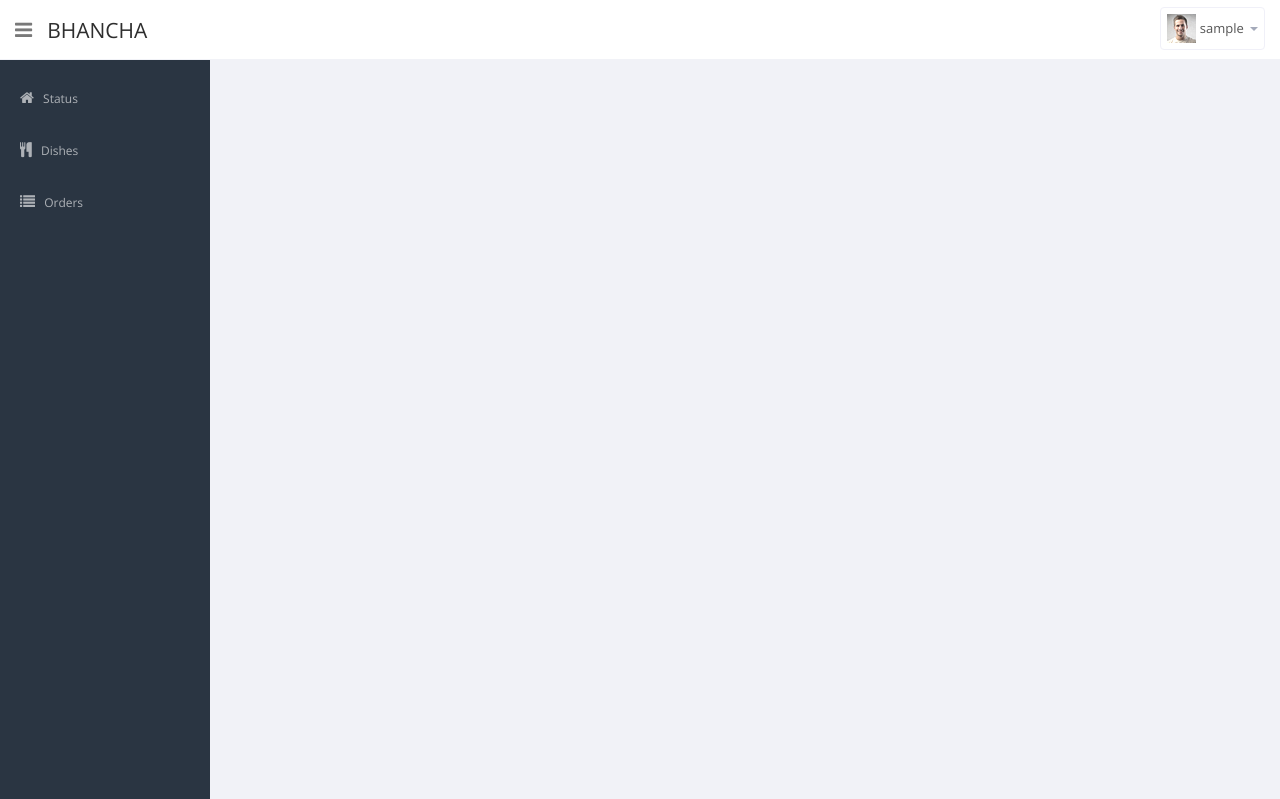
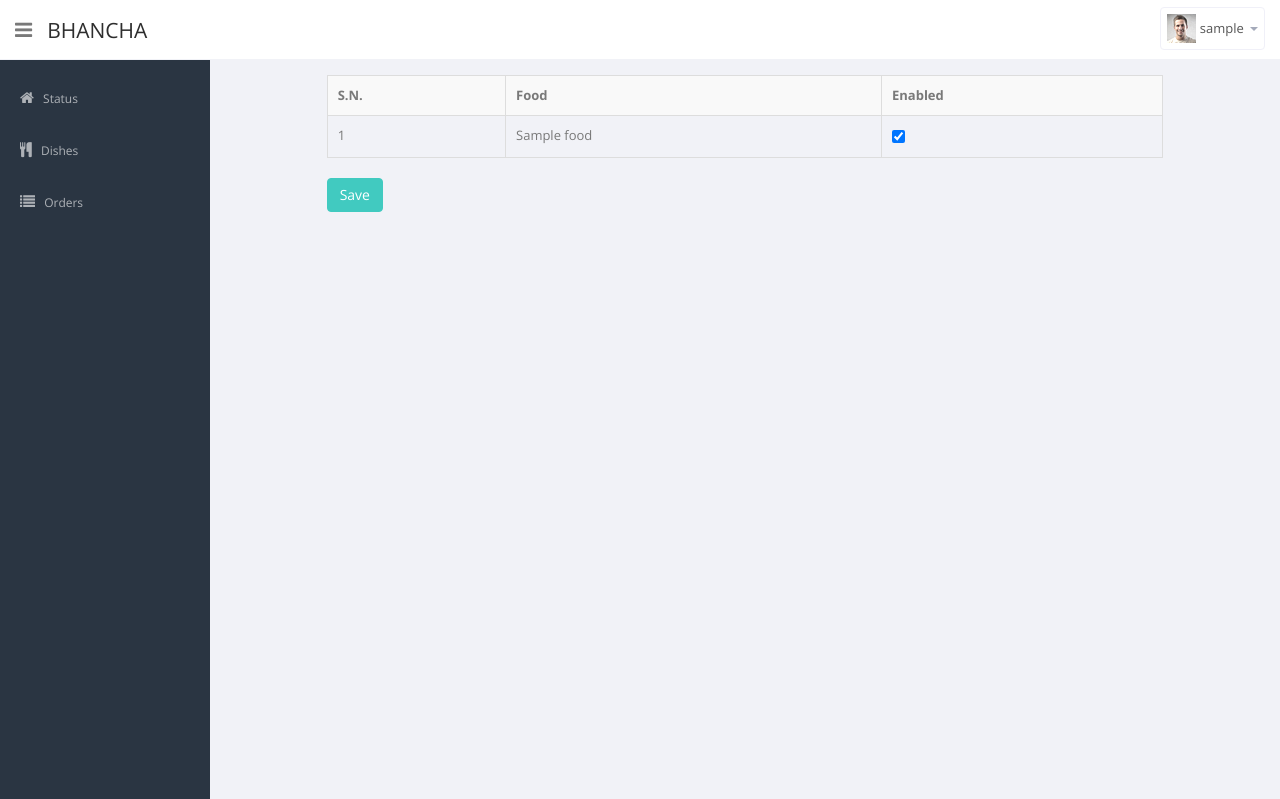
Before and after one commit to qod7/bhancha, a Django app: page /dishes/ in a window 1280 px wide. Shown: the top 799 px of the page. Run offline with Django 3.2, Linux system fonts and the light colour scheme; a user stored in the database is signed in; tables that the repository leaves empty hold one stand-in row (values such as "Sample post").

Commit message:
Dashboard files

```diff
--- a/mainapp/templates/mainapp/dishes.html
+++ b/mainapp/templates/mainapp/dishes.html
@@ -1,4 +1,28 @@
 {% extends "mainapp/home.html" %}
 
 {% block page %}
+<div class="col-sm-10 col-sm-offset-1">
+	<form action="{% url 'dishes' %}" role="form" method="POST">
+		{% csrf_token %}
+		<table class="table table-striped table-bordered">
+			<tr>
+				<th>S.N.</th>
+				<th>Food</th>
+				<th>Enabled</th>
+			</tr>
+			{% for dish in dishes %}
+			<tr>
+				<td>{{forloop.counter}}</td>
+				<td>{{dish.food}}</td>
+				<td>
+					<input class="form-group" type="checkbox" name="dishes" value="{{dish.id}}" {% if dish.enabled %}
+						checked="checked"
+						{% endif %}>
+				</td>
+			</tr>
+			{% endfor %}
+		</table>
+	<button type="submit" class="btn btn-primary">Save</button>
+	</form>
+</div>
 {% endblock %}
--- a/mainapp/templates/mainapp/index.html
+++ b/mainapp/templates/mainapp/index.html
@@ -42,7 +42,6 @@
                     <ul class="nav navbar-nav">
                         <li><a href="{% url 'index' %}">Home</a></li>
                         <li><a href="">About Us</a></li>
-
                         {% if user.is_authenticated %}
                             <li><a href="{% url 'home' %}">Dashboard</a></li>
                         {% else %}
--- a/mainapp/templates/mainapp/orders.html
+++ b/mainapp/templates/mainapp/orders.html
@@ -1,12 +1,13 @@
 {% extends "mainapp/home.html" %}
 
 {% block page %}
-	<table class="table table-striped">
+	<table class="table table-striped table-bordered col-sm-10 col-md-offset-1">
 		<tr>
 			<th>S.N.</th>
 			<th>Customer</th>
 			<th>Dish</th>
 			<th>Quantity</th>
+			<th>Status</th>
 		</tr>
 		{% for order in orders %}
 			<tr>
@@ -14,6 +15,7 @@
 				<td>{{order.customer}}</td>
 				<td>{{order.dish}}</td>
 				<td>{{order.quantity}}</td>
+				<td>{{order.status}}</td>
 			</tr>
 		{% endfor %}
 	</table>
--- a/mainapp/views.py
+++ b/mainapp/views.py
@@ -38,7 +38,30 @@ def home(request):
             return redirect('home')
 
 def dishes(request):
-    return render(request,'mainapp/dishes.html')
+    if(request.method=='GET'):
+        if(not(request.user.is_authenticated())):
+            return redirect('login')
+        else:
+            dishes=Dish.objects.filter(cook_id=request.user.id)
+            return render(request,'mainapp/dishes.html',{'dishes':dishes})
+    else:
+        # Dishes list to enable
+        str_dishes_list=request.POST.getlist('dishes')
+        int_dishes_list=[]
+        for items in str_dishes_list:
+            int_dishes_list.append(int(items))
+
+        # Cook dishes list
+        dishes=Dish.objects.filter(cook_id=request.user.id)
+
+        for dish in dishes:
+            if dish.id in int_dishes_list:
+                dish.enabled=True
+            else:
+                dish.enabled=False
+            dish.save()
+
+        return redirect('dishes')
 
 def orders(request):
     orders=Order.objects.filter(dish__cook_id=request.user.id)
```
Lines whose indentation alone changed are shown as unchanged.
